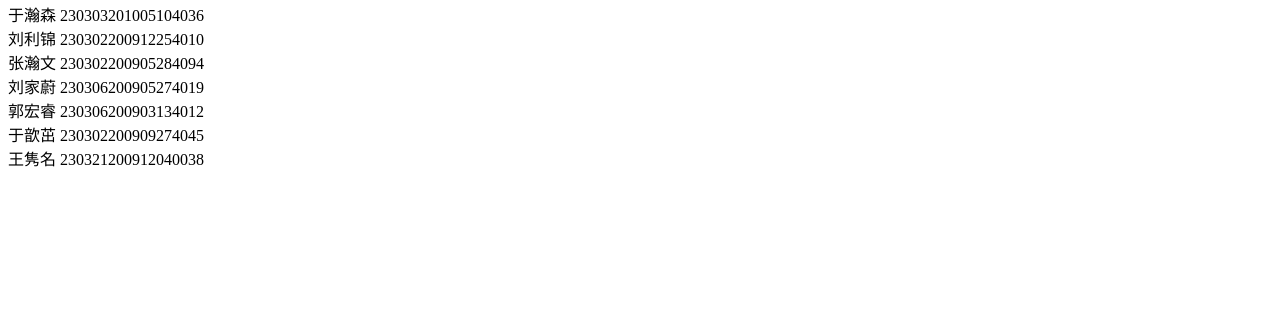
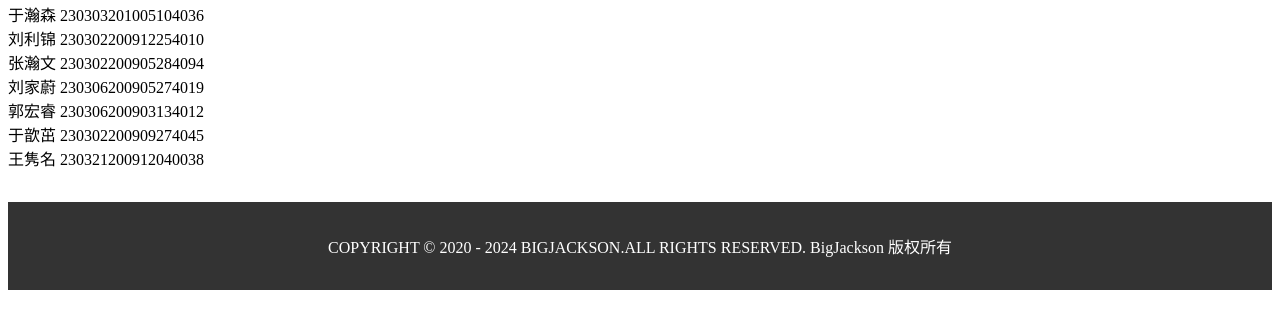
Before and after one commit to tud8951/sb, a plain HTML site: page index.html in a window 1280 px wide. Shown: the part 87-416 px from the top of the page. Drawn offline with Linux system fonts and the light colour scheme.

Commit message:
Update index.html

```diff
--- a/index.html
+++ b/index.html
@@ -14,5 +14,20 @@
         <br />于歆茁 230302200909274045
         <br />王隽名 230321200912040038
     </p>
+		 <style>
+        footer {
+            background-color: #333;
+            color: #ffffff;
+            text-align: center;
+            padding: 1rem;
+            margin-top: 2rem;
+        }
+  		</style>
+  	<footer id="v18">
+   			<p id="v19">COPYRIGHT © 2020 - 2024
+
+BIGJACKSON.ALL RIGHTS RESERVED.
+BigJackson 版权所有</p>
+	</footer>
 </body>
 </html>
```
